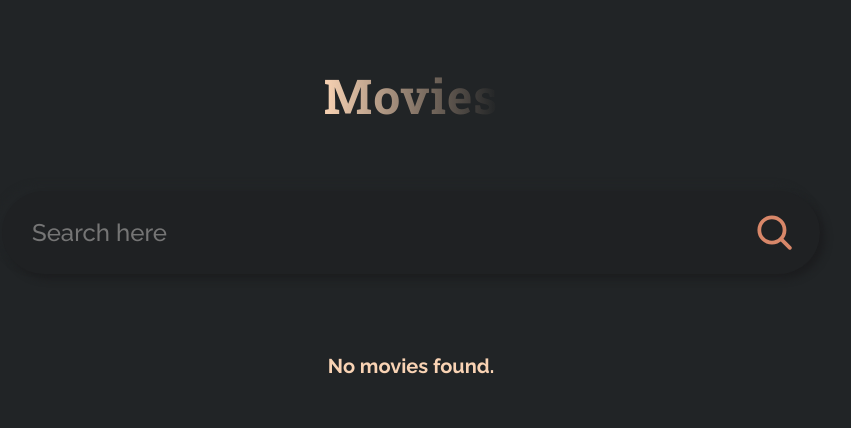
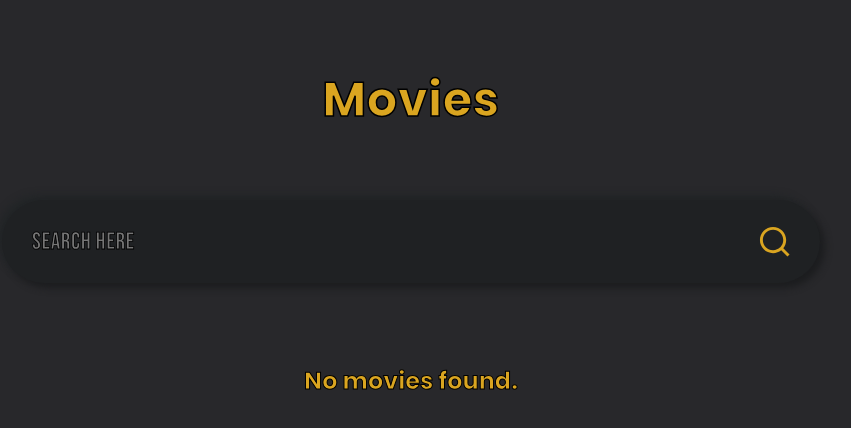
Before and after one commit to godiarksel/react-movie-site, a React (Create React App) app: page / in a window 1280 px wide. Shown: the top 428 px of the page, without its empty margins (229-1080 px from the left). Built offline with nearby package versions, Linux system fonts and the light colour scheme.

Commit message:
Add keydown event for enter key

```diff
--- a/public/index.html
+++ b/public/index.html
@@ -24,7 +24,7 @@
       work correctly both with client-side routing and a non-root public URL.
       Learn how to configure a non-root public URL by running `npm run build`.
     -->
-    <title>React App</title>
+    <title>Movie Site</title>
   </head>
   <body>
     <noscript>You need to enable JavaScript to run this app.</noscript>
--- a/src/App.css
+++ b/src/App.css
@@ -1,5 +1,7 @@
 @import url("https://fonts.googleapis.com/css?family=Roboto+Slab:100,300,400,700");
 @import url("https://fonts.googleapis.com/css?family=Raleway:300,300i,400,400i,500,500i,600,600i,700,700i,800,800i,900,900i");
+@import url("https://fonts.googleapis.com/css2?family=Bebas+Neue&family=Poppins:wght@300;400;700&display=swap");
+@import url('https://fonts.googleapis.com/css2?family=Montserrat:ital,wght@0,100;0,200;0,300;0,400;0,500;0,600;0,700;1,100;1,200;1,300;1,400;1,500;1,600&display=swap');
 
 * {
   margin: 0;
@@ -8,13 +10,13 @@
 }
 
 :root {
-  --font-roboto: "Roboto Slab", serif;
-  --font-raleway: "Raleway", sans-serif;
+  --font-poppins: "Poppins", serif;
+  --font-bebas: "Bebas Neue", sans-serif;
 }
 
 body {
-  font-family: var(--font-roboto);
-  background-color: #212426;
+  font-family: var(--font-poppins);
+  background-color: #28282B;
 }
 
 .app {
@@ -27,15 +29,9 @@ body {
 
 h1 {
   font-size: 3rem;
-  letter-spacing: 0.9px;
-  background: linear-gradient(
-    90deg,
-    rgba(249, 211, 180, 1) 0%,
-    rgba(249, 211, 180, 0) 100%
-  );
-  background-clip: text;
-  -webkit-background-clip: text;
-  -webkit-text-fill-color: transparent;
+  letter-spacing: 0.4px;
+  -webkit-text-stroke: 1.5px black;
+  color: goldenrod;
   width: fit-content;
 }
 
@@ -58,12 +54,13 @@ h1 {
   flex: 1;
   border: none;
   font-size: 1.5rem;
-  font-family: var(--font-raleway);
+  font-family: var(--font-bebas);
   font-weight: 500;
+  letter-spacing: .5px;
   padding-right: 1rem;
-
+  -webkit-text-stroke: .8px black;
   outline: none;
-  color: #a1a1a1;
+  color: goldenrod;
   background: #1f2123;
 }
 
@@ -73,12 +70,13 @@ h1 {
   cursor: pointer;
 }
 
+
 /* .search button {
   padding: 20px 40px;
   border-radius: 0.5rem;
   margin-left: 15px;
   color: #a1a1a1;
-  font-family: var(--font-raleway);
+  font-family: var(-font-bebas);
   font-weight: 900;
   letter-spacing: 0.75px;
   font-size: 1.25rem;
@@ -98,9 +96,10 @@ h1 {
 }
 
 .empty h2 {
-  font-size: 1.25rem;
-  color: #f9d3b4;
-  font-family: var(--font-raleway);
+  font-size: 1.5rem;
+  -webkit-text-stroke: 1px black;
+  color: goldenrod;
+  font-family: var(-font-poppins);
 }
 
 .container {
--- a/src/App.js
+++ b/src/App.js
@@ -16,6 +16,12 @@ const App = () => {
         setmovies(data.Search);
     }
 
+    const enterKeyEvent = (e) => {
+        if(e.key === 'Enter') {
+            movieSearch(search);
+        }
+    };
+
     return (
         <div className='app'>
             <h1>Movies</h1>
@@ -24,6 +30,7 @@ const App = () => {
                     placeholder='Search here'
                     value={search}
                     onChange={(e) => setSearch(e.target.value)}
+                    onKeyDown={enterKeyEvent}
                 />
                 <img
                     src={searchIcon}
```
Also changed, not shown: src/search.svg.
